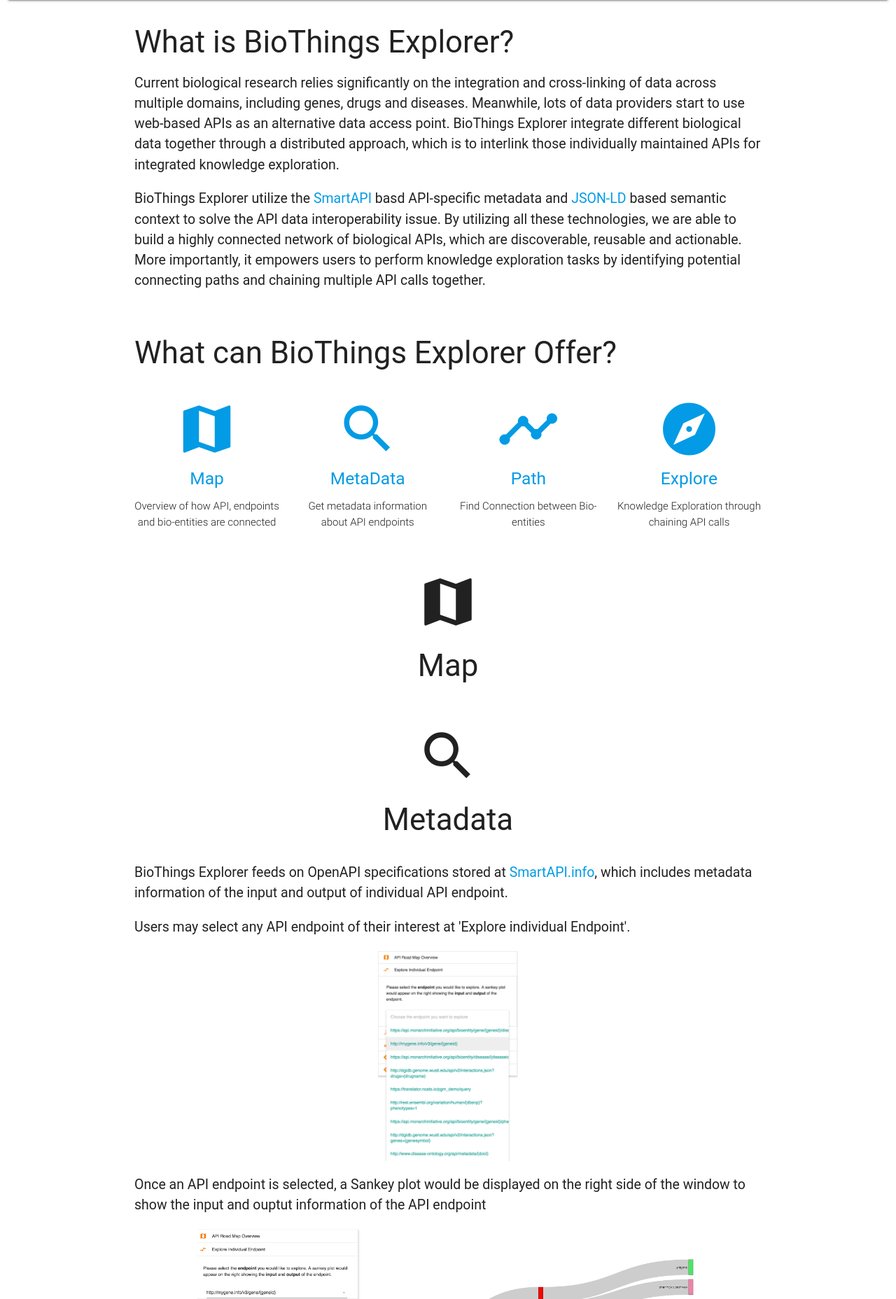
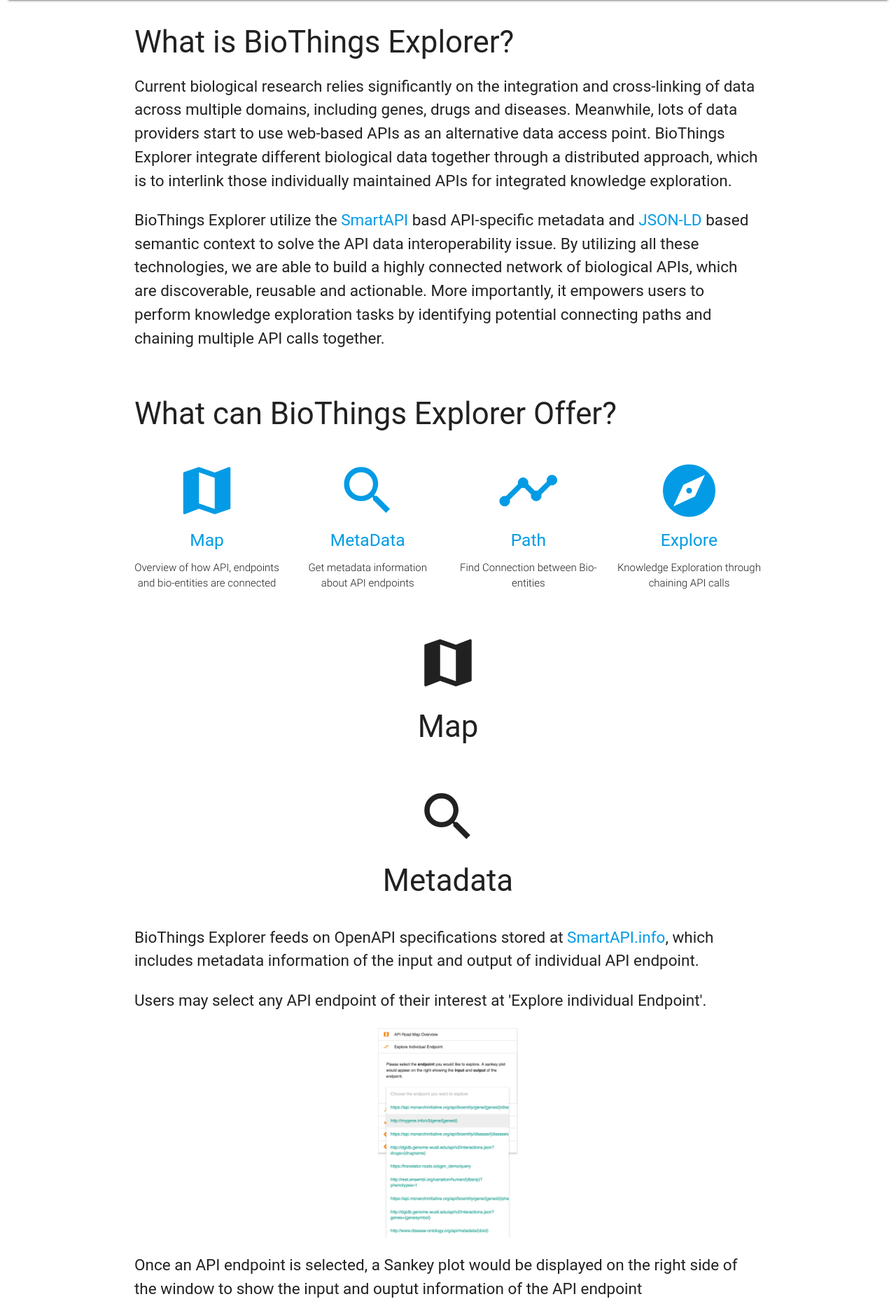
Before and after one commit to biothings/biothings_explorer_web_old, a Python web app: template src/templates/tutorial.html in a window 1280 px wide. Shown: the part 64-1920 px from the top of the page at 70% size. Run offline with Jinja, Linux system fonts and the light colour scheme; the template is opened without the code that fills it, so the values that code supplies are empty; some libraries are stand-ins or nearby versions; some web fonts are replaced.

Commit message:
update tutorial css style sheet

```diff
--- a/src/static/css/tutorial_style.css
+++ b/src/static/css/tutorial_style.css
@@ -1,5 +1,5 @@
-#introduction, #metadata, #path p{
-	font-size: 1.3rem;
+#introduction, #metadata, #path, #knowledge_explore p{
+	font-size: 1.5rem;
 }
 .brand-logo {
 	margin-left: 2%;
```
